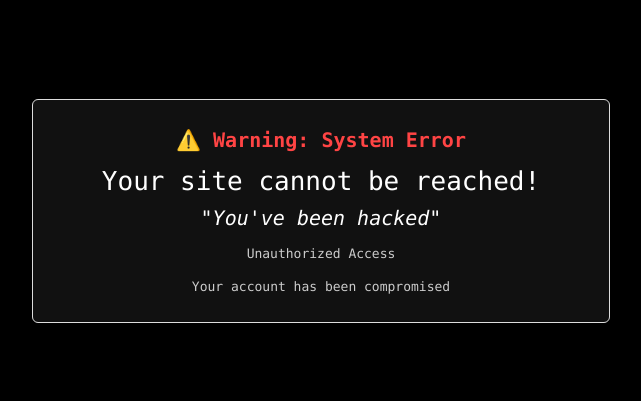
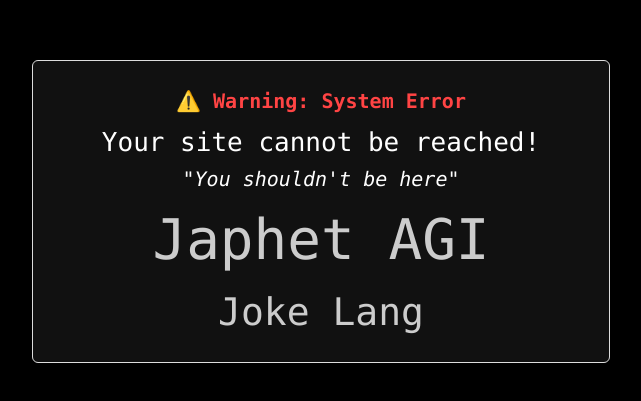
Before and after one commit to midnightwatcher401-debug/Unknown-, a plain HTML site: page index.html in a window 1280 px wide. Shown: the part 209-610 px from the top of the page, without its empty margins (319-960 px from the left). Drawn offline with Linux system fonts and the light colour scheme.

Commit message:
Update index.html

```diff
--- a/index.html
+++ b/index.html
@@ -46,12 +46,12 @@
     }
     .small{
       color:var(--muted);
-      font-size:13px;
+      font-size:56px;
       margin-top:8px;
     }
     .footer{
       margin-top:18px;
-      font-size:13px;
+      font-size:38px;
       color:var(--muted);
     }
   </style>
@@ -61,9 +61,9 @@
     <div class="box" role="dialog" aria-labelledby="warn">
       <div class="title" id="warn">⚠️ Warning: System Error</div>
       <div class="headline">Your site cannot be reached!</div>
-      <div class="quote">"You've been hacked"</div>
-      <div class="small">Unauthorized Access</div>
-      <div class="footer">Your account has been compromised</div>
+      <div class="quote">"You shouldn't be here"</div>
+      <div class="small">Japhet AGI</div>
+      <div class="footer">Joke Lang</div>
     </div>
   </div>
 </body>
```
